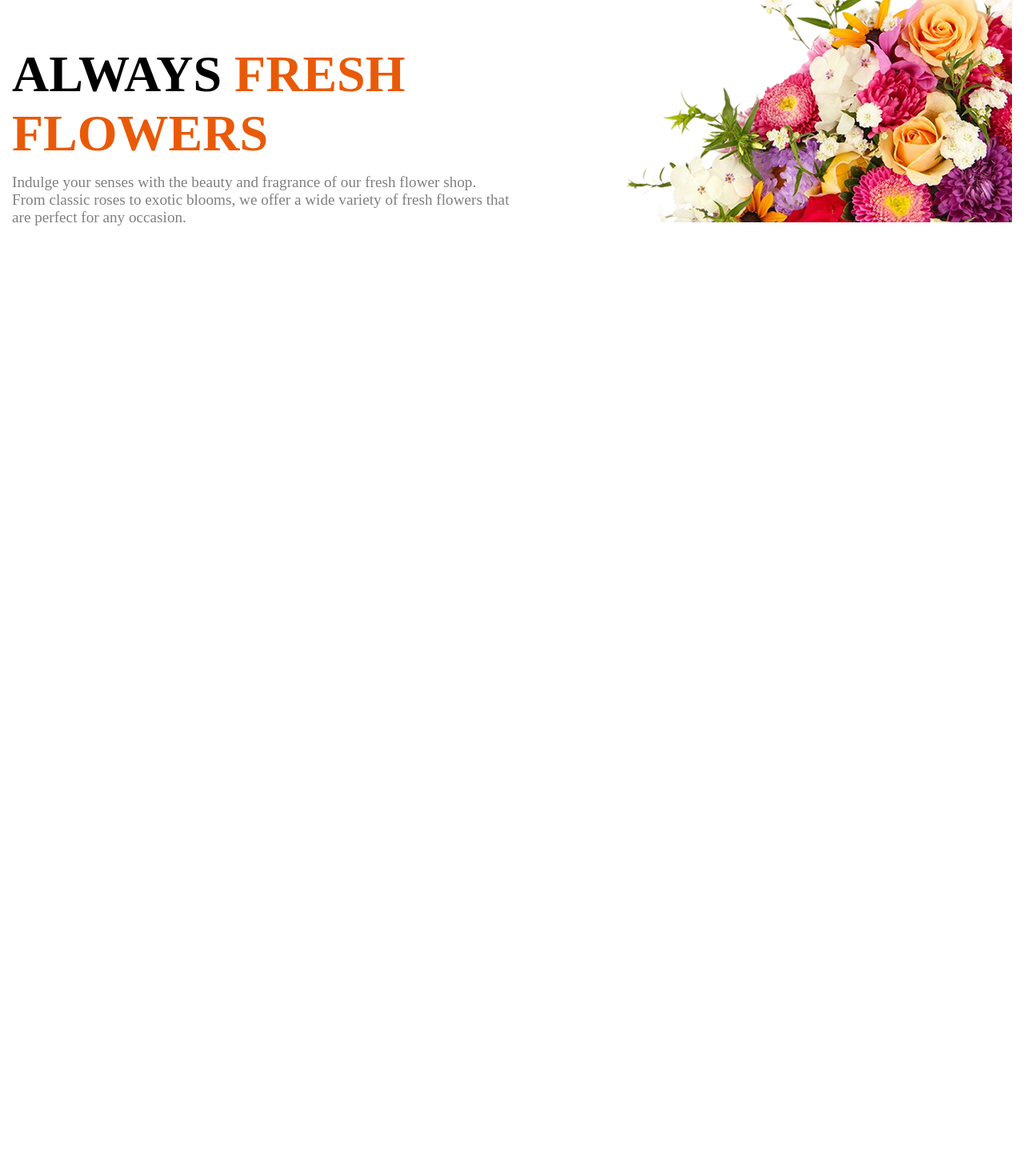
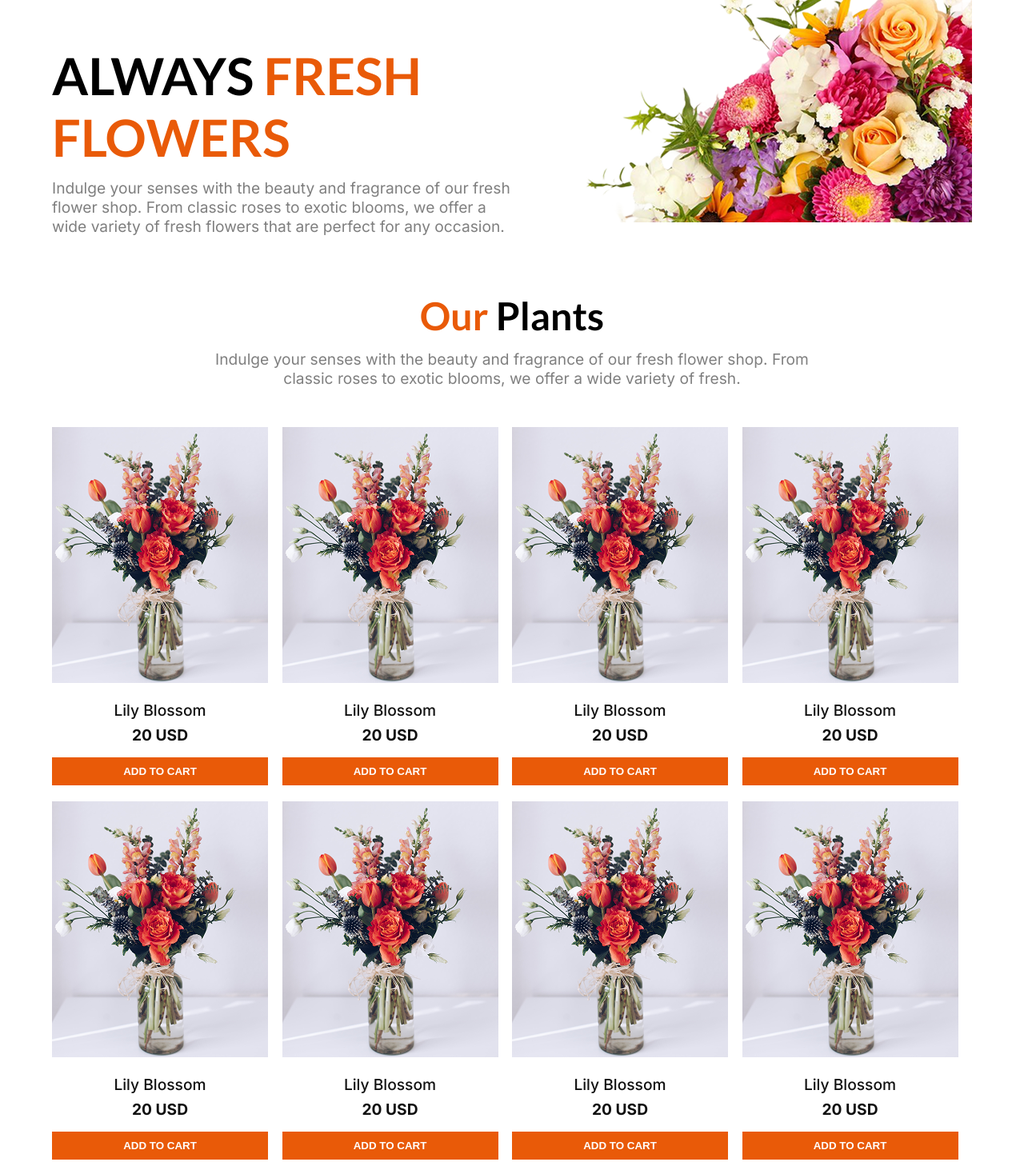
Before and after one commit to HoridasPro/flower-project-for-assignment-02, a plain HTML site: page index.html in a window 1280 px wide. Shown: the part 304-1762 px from the top of the page at 80% size. Before the commit the page ends 800 px from the top, so only its background shows below. Drawn offline with nearby package versions, Linux system fonts and the light colour scheme.

Commit message:
added to out plants section

```diff
--- a/index.html
+++ b/index.html
@@ -35,5 +35,63 @@
       <div class="banner_img"><img src="./images/hero-flower.png" alt=""></div>
     </section>
   </header>
+  <main>
+    <section class="our_plants_section container">
+      <div class="our_plants_section_content">
+        <h1><span class="plants_span">Our</span> Plants</h1>
+        <p>Indulge your senses with the beauty and fragrance of our fresh flower shop. From classic roses to exotic blooms, we offer a wide variety of fresh.</p>
+      </div>
+      <div class="cards_section">
+        <div class="card">
+          <img src="./images/sample-flower-image.png" alt="">
+          <h5>Lily Blossom</h5>
+          <h4>20 USD</h4>
+          <button class="our_plants_button">ADD TO CART</button>
+        </div>
+        <div class="card">
+          <img src="./images/sample-flower-image.png" alt="">
+          <h5>Lily Blossom</h5>
+          <h4>20 USD</h4>
+          <button class="our_plants_button">ADD TO CART</button>
+        </div>
+        <div class="card">
+          <img src="./images/sample-flower-image.png" alt="">
+          <h5>Lily Blossom</h5>
+          <h4>20 USD</h4>
+          <button class="our_plants_button">ADD TO CART</button>
+        </div>
+        <div class="card">
+          <img src="./images/sample-flower-image.png" alt="">
+          <h5>Lily Blossom</h5>
+          <h4>20 USD</h4>
+          <button class="our_plants_button">ADD TO CART</button>
+        </div>
+        <div class="card">
+          <img src="./images/sample-flower-image.png" alt="">
+          <h5>Lily Blossom</h5>
+          <h4>20 USD</h4>
+          <button class="our_plants_button">ADD TO CART</button>
+        </div>
+        <div class="card">
+          <img src="./images/sample-flower-image.png" alt="">
+          <h5>Lily Blossom</h5>
+          <h4>20 USD</h4>
+          <button class="our_plants_button">ADD TO CART</button>
+        </div>
+        <div class="card">
+          <img src="./images/sample-flower-image.png" alt="">
+          <h5>Lily Blossom</h5>
+          <h4>20 USD</h4>
+          <button class="our_plants_button">ADD TO CART</button>
+        </div>
+        <div class="card">
+          <img src="./images/sample-flower-image.png" alt="">
+          <h5>Lily Blossom</h5>
+          <h4>20 USD</h4>
+          <button class="our_plants_button">ADD TO CART</button>
+        </div>
+      </div>
+    </section>
+  </main>
 </body>
 </html>
--- a/styless/style.css
+++ b/styless/style.css
@@ -4,11 +4,13 @@
   margin: 0;
   padding: 0;
   box-sizing: border-box;
-  font-family: "Lato", sans-serif;
+}
+body {
+  font-family: "Inter", sans-serif;
 }
 /* shared container */
 .container {
-  max-width: 1250px;
+  max-width: 1150px;
   margin: 0 auto;
 }
 .navbar {
@@ -27,7 +29,6 @@
   font-size: 1rem;
   font-weight: 600;
   text-decoration: none;
-  font-family: "Inter", sans-serif;
 }
 .nav_link {
   color: #8987a1;
@@ -57,6 +58,7 @@
   font-size: 4rem;
   font-weight: 700;
   color: #000000;
+  font-family: "Lato", sans-serif;
 }
 .banner_span {
   font-size: 4rem;
@@ -71,6 +73,64 @@
 }
 .banner_img {
   max-width: 50%;
+}
+
+/* Our Plants Section */
+.our_plants_section_content {
+  text-align: center;
+  max-width: 65%;
+  margin: 0 auto;
+  margin-top: 78px;
+}
+.our_plants_section_content h1 {
+  font-size: 3.01rem;
+  font-weight: 700;
+  color: #000000;
+  line-height: 5px;
+  font-family: "Lato", sans-serif;
+}
+.plants_span {
+  color: #e95a08;
+}
+.our_plants_section_content p {
+  font-size: 1.2rem;
+  font-weight: 400;
+  color: rgba(0, 0, 0, 0.5);
+}
+.cards_section{
+  display: grid;
+  grid-template-columns: repeat(4,1fr);
+  row-gap: 20px;
+  margin-top: 49px;
+}
+.card{
+  max-width: 270px;
+  text-align: center;
+}
+/* cards style */
+.card h5 {
+  font-size: 1.2rem;
+  font-weight: 500;
+  color: rgb(17, 17, 17);
+  margin-top: 15px;
+
+}
+.card h4 {
+  font-size: 1.2rem;
+  font-weight: 700;
+  color: rgb(17, 17, 17);
+  margin-top: -25px;
+}
+.our_plants_button{
+  font-weight: 600;
+  background-color: #E95A08;
+  color: #fff;
+  padding: 10px 25px;
+  border: none;
+  width: 100%;
+  margin-top: -10px;
+  display: block;
+
 }
 
 /* Mobile device Responsive*/
```
